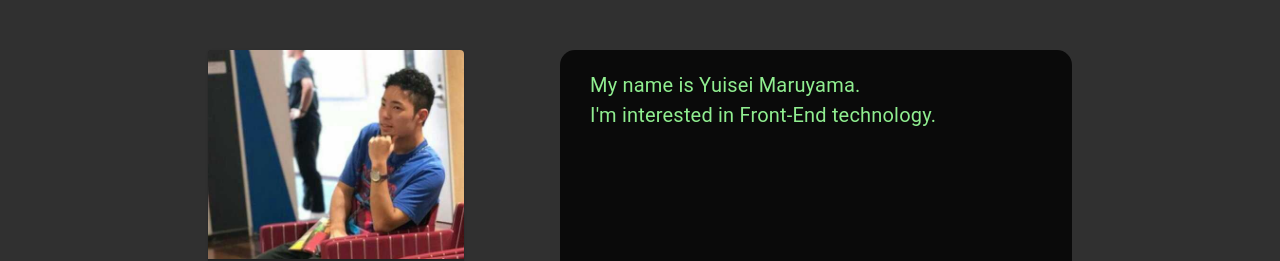
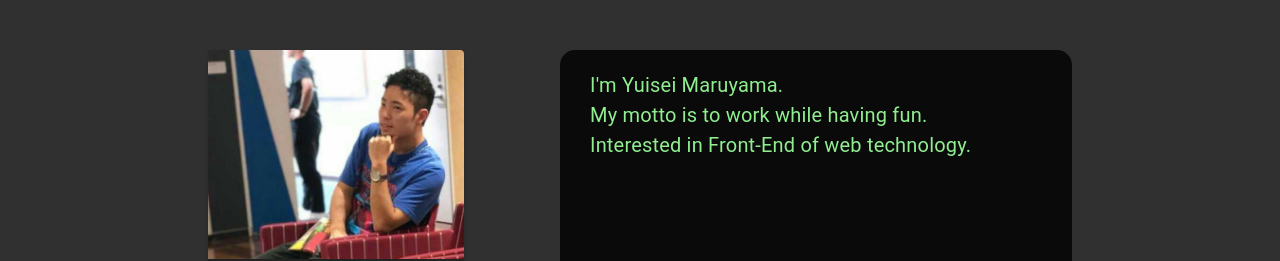
Before and after one commit to Yuisei-Maruyama/MyPortfolio, a React (Create React App) app: page / in a window 1280 px wide. Shown: the part 443-704 px from the top of the page. Built offline with nearby package versions, Linux system fonts and the light colour scheme; no server answers.

Commit message:
update: Message追加

```diff
--- a/src/components/MessageArea/MessageArea.tsx
+++ b/src/components/MessageArea/MessageArea.tsx
@@ -15,7 +15,13 @@ const MessageArea: React.FC = () => {
   }, [])
 
   useEffect(() => {
-    typeStart(`My name is Yuisei Maruyama.\nI'm interested in Front-End technology.`
+    typeStart(`I'm Yuisei Maruyama.\n
+    My motto is to work while having fun.\n
+    Interested in Front-End of web technology.\n
+    Especially technology of interest is React.\n
+    In the future, I wanna be a mobile developer.\n
+    In order to reach my goal, I think it is essential to learn React.\n
+    `
   )
     // eslint-disable-next-line
   }, [])
```
